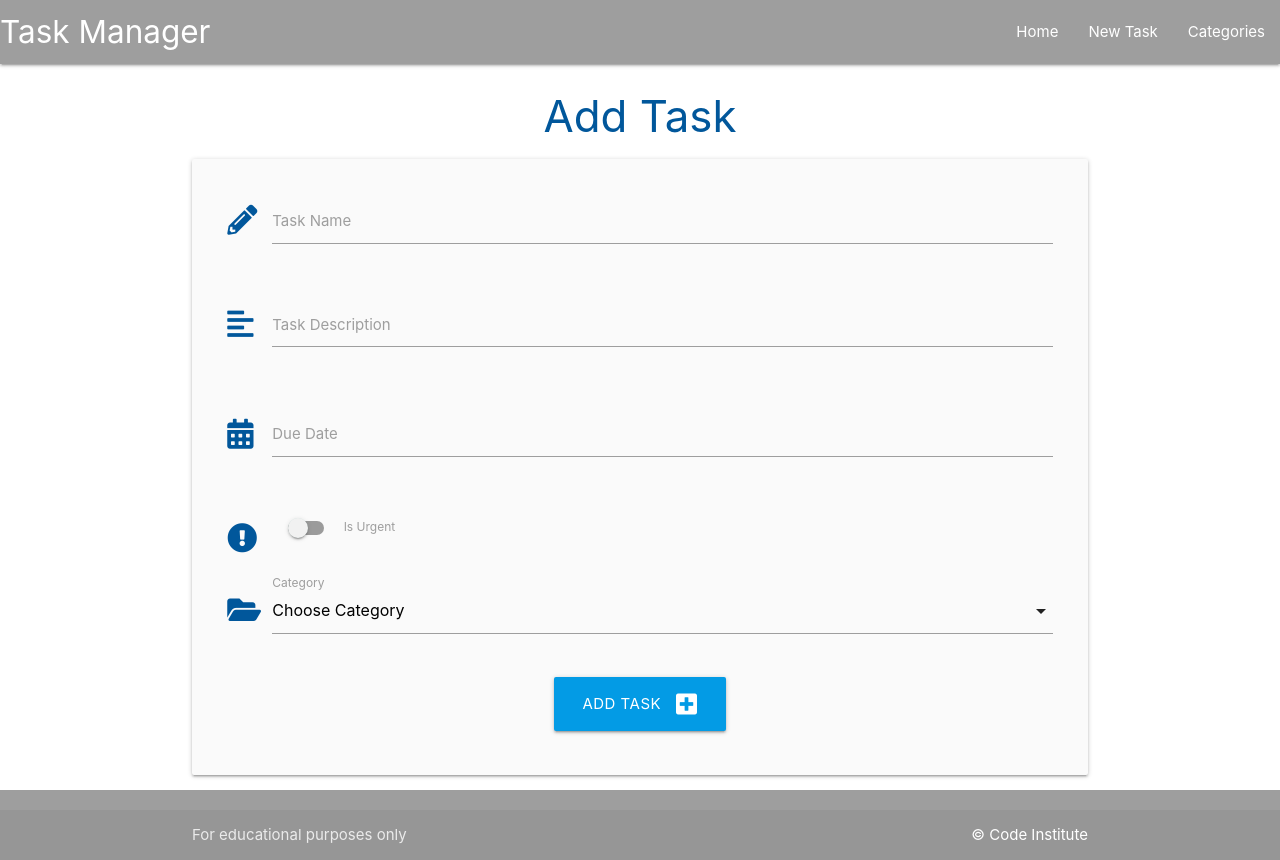
After one commit to Manuperezro/TaskManngerRDB, a Flask app: page /add_task in a window 1280 px wide. The commit adds this page. Run offline with Flask 3, Linux system fonts and the light colour scheme.

Commit message:
add task

```diff
--- a/taskmanager/routes.py
+++ b/taskmanager/routes.py
@@ -22,3 +22,38 @@ def add_category():
         db.session.commit()
         return redirect(url_for("categories"))
     return render_template("add_category.html")
+
+
+@app.route("/edit_category/<int:category_id>", methods=["GET", "POST"])
+def edit_category(category_id):
+    category = Category.query.get_or_404(category_id)
+    if request.method == "POST":
+        category.category_name = request.form.get("category_name")
+        db.session.commit()
+        return redirect(url_for("categories"))
+    return render_template("edit_category.html", category=category)
+
+
+@app.route("/delete_category/<int:category_id>")
+def delete_category(category_id):
+    category = Category.query.get_or_404(category_id)
+    db.session.delete(category)
+    db.session.commit()
+    return redirect(url_for("categories"))
+
+
+@app.route("/add_task", methods=["GET", "POST"])
+def add_task():
+    categories = list(Category.query.order_by(Category.category_name).all())
+    if request.method == "POST":
+        task = Task(
+            task_name=request.form.get("task_name"),
+            task_description=request.form.get("task_description"),
+            is_urgent=bool(True if request.form.get("is_urgent") else False),
+            due_date=request.form.get("due_date"),
+            category_id=request.form.get("category_id")
+        )
+        db.session.add(task)
+        db.session.commit()
+        return redirect(url_for("home"))
+    return render_template("add_task.html", categories=categories)
--- a/taskmanager/static/js/script.js
+++ b/taskmanager/static/js/script.js
@@ -2,4 +2,15 @@ document.addEventListener("DOMContentLoaded", function() {
     // sidenav initialization
     let sidenav = document.querySelectorAll(".sidenav");
     M.Sidenav.init(sidenav);
+
+    // datepicker initialization
+    let datepicker = document.querySelectorAll(".datepicker");
+    M.Datepicker.init(datepicker, {
+        format: "dd mmmm, yyyy",
+        i18n: {done: "Select"}
+    });
+
+    // select initialization
+    let selects = document.querySelectorAll("select");
+    M.FormSelect.init(selects);
 });
--- /dev/null
+++ b/taskmanager/templates/add_task.html
@@ -0,0 +1,70 @@
+{% extends "base.html" %}
+{% block content %}
+
+<h3 class="light-blue-text text-darken-4 center-align">Add Task</h3>
+
+<div class="row card-panel grey lighten-5">
+    <form class="col s12" method="POST" action="{{ url_for('add_task') }}">
+        <!-- task name -->
+        <div class="row">
+            <div class="input-field col s12">
+                <i class="fas fa-pencil-alt prefix light-blue-text text-darken-4"></i>
+                <input id="task_name" name="task_name" minlength="5" maxlength="50" type="text" class="validate" required>
+                <label for="task_name">Task Name</label>
+            </div>
+        </div>
+        <!-- task description -->
+        <div class="row">
+            <div class="input-field col s12">
+                <i class="fas fa-align-left prefix light-blue-text text-darken-4"></i>
+                <textarea id="task_description" name="task_description" minlength="5" maxlength="200"
+                    type="text" class="materialize-textarea validate" required></textarea>
+                <label for="task_description">Task Description</label>
+            </div>
+        </div>
+        <!-- due date -->
+        <div class="row">
+            <div class="input-field col s12">
+                <i class="fas fa-calendar-alt prefix light-blue-text text-darken-4"></i>
+                <input id="due_date" name="due_date" type="text" class="datepicker validate" required>
+                <label for="due_date">Due Date</label>
+            </div>
+        </div>
+        <!-- is urgent -->
+        <div class="row">
+            <div class="input-field col s12">
+                <div class="switch">
+                    <i class="fas fa-exclamation-circle prefix light-blue-text text-darken-4"></i>
+                    <label for="is_urgent">
+                        <input id="is_urgent" name="is_urgent" type="checkbox">
+                        <span class="lever"></span>
+                        Is Urgent
+                    </label>
+                </div>
+            </div>
+        </div>
+        <!-- category id -->
+        <div class="row">
+            <div class="input-field col s12">
+                <i class="fas fa-folder-open prefix light-blue-text text-darken-4"></i>
+                <select id="category_id" name="category_id" class="validate" required>
+                    <option value="" disabled selected>Choose Category</option>
+                    {% for category in categories %}
+                        <option value="{{ category.id }}">{{ category.category_name }}</option>
+                    {% endfor %}
+                </select>
+                <label for="category_id">Category</label>
+            </div>
+        </div>
+        <!-- submit button -->
+        <div class="row">
+            <div class="col s12 center-align">
+                <button type="submit" class="btn-large light-blue darken-1">
+                    Add Task <i class="fas fa-plus-square right"></i>
+                </button>
+            </div>
+        </div>
+    </form>
+</div>
+
+{% endblock %}
--- a/taskmanager/templates/base.html
+++ b/taskmanager/templates/base.html
@@ -24,7 +24,7 @@
             <a href="#" data-target="mobile-demo" class="sidenav-trigger"><i class="fas fa-bars"></i></a>
             <ul class="right hide-on-med-and-down">
                 <li><a href="{{ url_for('home') }}">Home</a></li>
-                <li><a href="">New Task</a></li>
+                <li><a href="{{ url_for('add_task') }}">New Task</a></li>
                 <li><a href="{{ url_for('categories') }}">Categories</a></li>
             </ul>
             </div>
@@ -33,13 +33,15 @@
         <!-- mobile sidenav -->
         <ul class="sidenav" id="mobile-demo">
             <li><a href="{{ url_for('home') }}">Home</a></li>
-            <li><a href="">New Task</a></li>
+            <li><a href="{{ url_for('add_task') }}">New Task</a></li>
             <li><a href="{{ url_for('categories') }}">Categories</a></li>
         </ul>
     </header>
 
     <main class="container">
         {% block content %}
+
+
         {% endblock %}
     </main>
 
--- a/taskmanager/templates/categories.html
+++ b/taskmanager/templates/categories.html
@@ -19,8 +19,8 @@
                 <span class="card-title">{{ category.category_name }}</span>
             </div>
             <div class="card-action">
-                <a href="#" class="btn green accent-4">Edit</a>
-                <a href="#" class="btn red">Delete</a>
+                <a href="{{ url_for('edit_category', category_id=category.id) }}" class="btn green accent-4">Edit</a>
+                <a href="{{ url_for('delete_category', category_id=category.id) }}" class="btn red">Delete</a>
             </div>
         </div>
     </div>
```
Also changed, not shown: taskmanager/templates/edit_category.html (added, +27 -0 lines), taskmanager/templates/tasks.html (+8 -0 lines).
